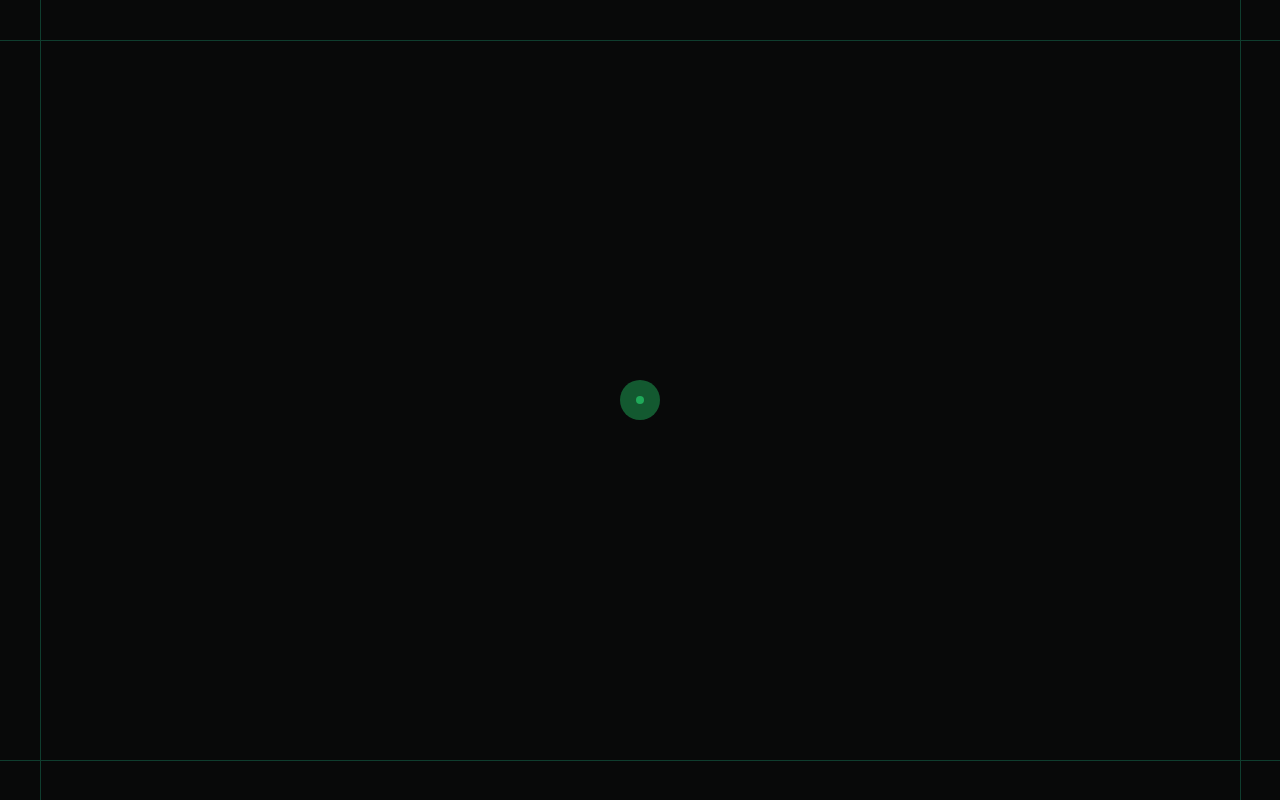
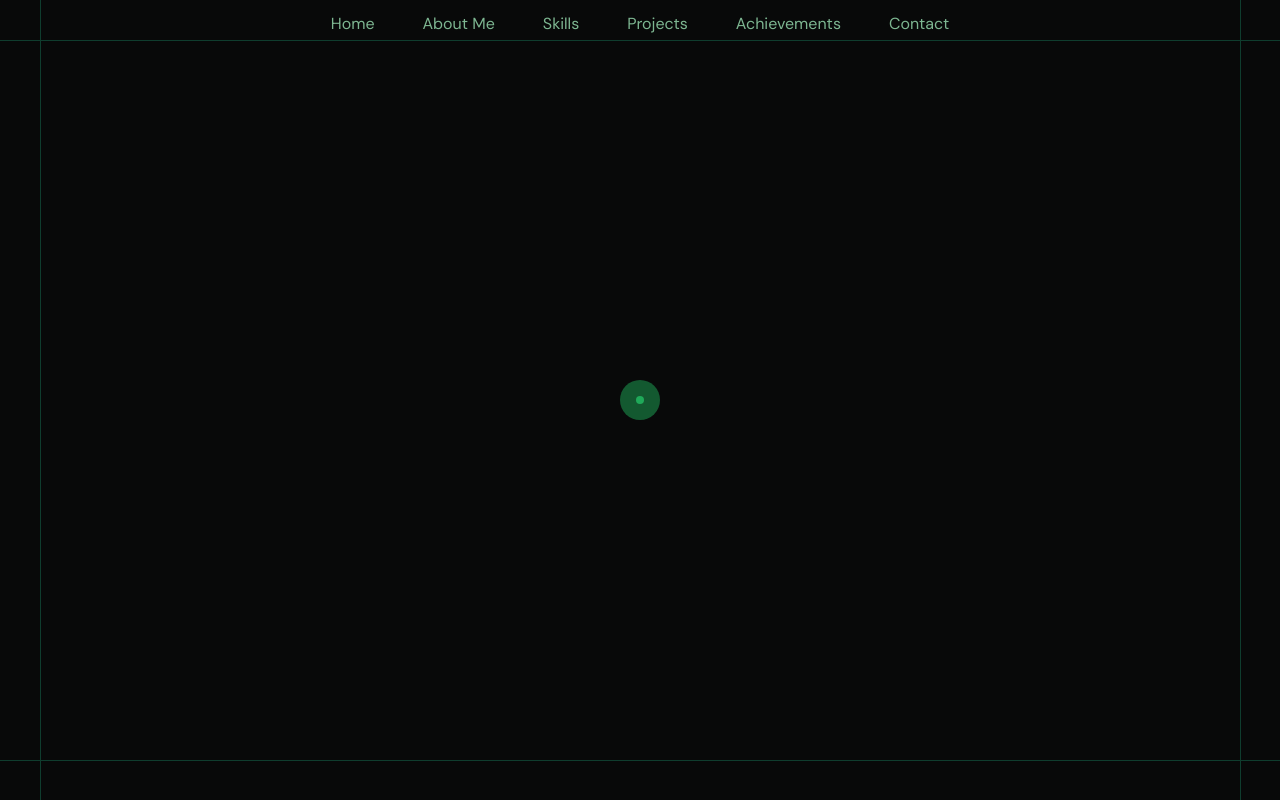
Before and after one commit to AathifZahir/aathif-dev, a Next.js app: page / in a window 1280 px wide. Built offline with nearby package versions, Linux system fonts and the light colour scheme.

Commit message:
style: added color to header

```diff
--- a/src/app/components/Header.tsx
+++ b/src/app/components/Header.tsx
@@ -1,14 +1,14 @@
 export default function Header() {
   return (
-      <div className="bg-background py-4">
+    <div className="bg-background py-3">
       <div className="container mx-auto">
-          <ul className="flex justify-center space-x-6 text-white">
-            <li className="hover:text-gray-400">Home</li>
-            <li className="hover:text-gray-400">About Me</li>
-            <li className="hover:text-gray-400">Skills</li>
-            <li className="hover:text-gray-400">Projects</li>
-            <li className="hover:text-gray-400">Achievements</li>
-            <li className="hover:text-gray-400">Contact</li>
+        <ul className="flex justify-center space-x-12 text-white">
+          <li className="hover:text-p5 text-p4">Home</li>
+          <li className="hover:text-p5 text-p4">About Me</li>
+          <li className="hover:text-p5 text-p4">Skills</li>
+          <li className="hover:text-p5 text-p4">Projects</li>
+          <li className="hover:text-p5 text-p4">Achievements</li>
+          <li className="hover:text-p5 text-p4">Contact</li>
         </ul>
       </div>
     </div>
--- a/src/app/components/Hero.tsx
+++ /dev/null
@@ -1,39 +0,0 @@
-import React from "react";
-import styles from "../styles/mouse.module.css";
-
-export default function Hero() {
-  return (
-    <div className="bg-background py-4 items-center min-h-screen">
-      <div className="container mx-auto space-y-4 p-20 text-center h-[80%]">
-        <div className="flex justify-between w-full">
-          <div className="w-1/2 text-left">
-            <div className="text-8xl">
-              Hello, <br />
-              World
-            </div>
-            <div>
-              Hey, I'm Aathif Zahir, a Software Engineer <br />
-              passionate about building awesome web and mobile apps. <br />
-              Check out some of the cool projects <br />
-              I've been working on below!
-            </div>
-          </div>{" "}
-          <div className="w-1/2 text-right flex items-center justify-center">
-            <img
-              src="/images/me.png"
-              alt="Portrait of Aathif"
-              className="rounded-full w-64"
-            />
-          </div>
-        </div>
-      </div>
-
-      <div className="text-center flex flex-col items-center justify-center mt-20 h-[20%]">
-        <div className={styles.mouse}>
-          <span></span>
-        </div>
-        <div className="text-white text-center mt-4">Scroll Down</div>
-      </div>
-    </div>
-  );
-}
--- a/src/app/components/Projects.tsx
+++ /dev/null
@@ -1,64 +0,0 @@
-type ProjectsProps = {
-  project: {
-    id: number;
-    name: string;
-    technologies: string[];
-    date: string;
-    description: string;
-    image: string;
-    link: string;
-  };
-  index: number; // To apply incremental sticky positions
-};
-
-const Projects = ({ project, index }: ProjectsProps) => {
-  return (
-    <div
-      className="project-card bg-white p-8 rounded-lg shadow-md m-10"
-      style={{
-        position: "sticky",
-        top: `calc(2rem * ${index + 1})`,
-        zIndex: 10 - index, // Ensures proper stacking order
-      }}
-    >
-      <div className="flex justify-between items-start">
-        {/* Left Content */}
-        <div className="w-1/2 space-y-4">
-          <h2 className="text-2xl font-bold mb-2 text-gray-900">
-            {project.name}
-          </h2>
-          <div className="flex flex-wrap gap-2">
-            {project.technologies.map((item: string, index: number) => (
-              <span
-                key={index}
-                className="text-white bg-black rounded-lg px-2 py-1"
-              >
-                {item}
-              </span>
-            ))}
-          </div>
-          <p className="text-gray-700">{project.description}</p>
-          <p className="text-sm text-gray-500">Date: {project.date}</p>
-          <div>
-            <a
-              href={project.link}
-              target="_blank"
-              rel="noopener noreferrer"
-              className="text-blue-500 hover:underline"
-            >
-              View Project
-            </a>
-          </div>
-        </div>
-        {/* Right Image */}
-        <img
-          src={project.image}
-          alt={project.name}
-          className="w-1/3 rounded-lg"
-        />
-      </div>
-    </div>
-  );
-};
-
-export default Projects;
--- a/src/app/globals.css
+++ b/src/app/globals.css
@@ -13,17 +13,16 @@
 body {
   color: var(--foreground);
   background: var(--background);
-  font-family: Arial, Helvetica, sans-serif;
+  font-family: "DM Sans", sans-serif; /* Set DM Sans as the font */
 }
 
 body,
 html {
   cursor: none;
-  font-family: "Roboto", sans-serif;
+  font-family: "DM Sans", sans-serif; /* Set DM Sans for the body and html */
 }
 
-//custom cursor
-
+// Custom cursor styles
 .dot-cursor {
   pointer-events: none;
   position: fixed;
--- a/src/app/layout.tsx
+++ b/src/app/layout.tsx
@@ -1,16 +1,12 @@
 import type { Metadata } from "next";
-import localFont from "next/font/local";
+import { DM_Sans } from "next/font/google";
 import "./globals.css";
 
-const geistSans = localFont({
-  src: "./fonts/GeistVF.woff",
-  variable: "--font-geist-sans",
-  weight: "100 900",
-});
-const geistMono = localFont({
-  src: "./fonts/GeistMonoVF.woff",
-  variable: "--font-geist-mono",
-  weight: "100 900",
+// Add DM Sans font
+const dmSans = DM_Sans({
+  subsets: ["latin"],
+  variable: "--font-dm-sans",
+  weight: ["400", "700"],
 });
 
 export const metadata: Metadata = {
@@ -25,7 +21,7 @@ export default function RootLayout({
 }>) {
   return (
     <html lang="en">
-      <body className="antialiased">{children}</body>
+      <body className={`${dmSans.variable} antialiased`}>{children}</body>
     </html>
   );
 }
--- a/src/app/page.tsx
+++ b/src/app/page.tsx
@@ -1,5 +1,6 @@
 import CustomCursor from "./components/CustomCursor";
 import ProjectData from "./data/projects.json";
+import Header from "./components/Header";
 
 export default function Home() {
   return (
@@ -23,7 +24,9 @@ export default function Home() {
       ></div>{" "}
       <CustomCursor />
       {/*container*/}
-      <div></div>
+      <div>
+        <Header />
+      </div>
     </div>
   );
 }
```
Lines whose indentation alone changed are shown as unchanged.
